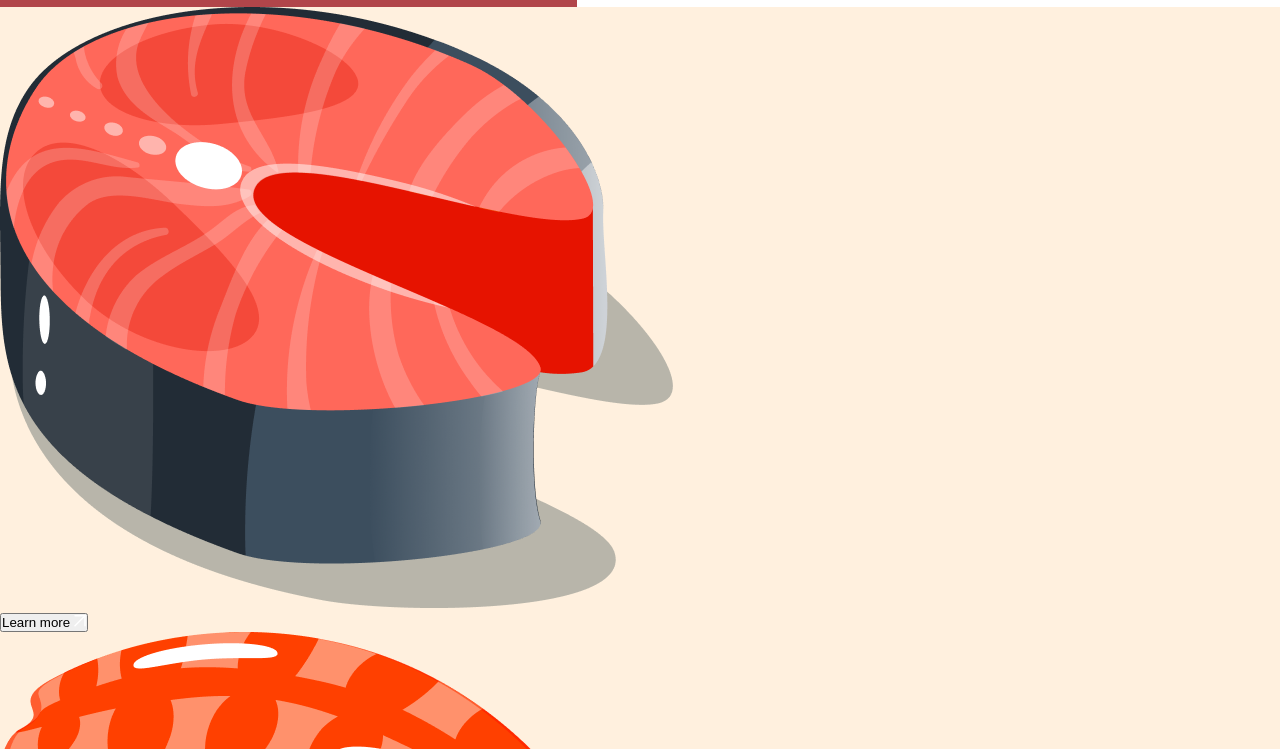
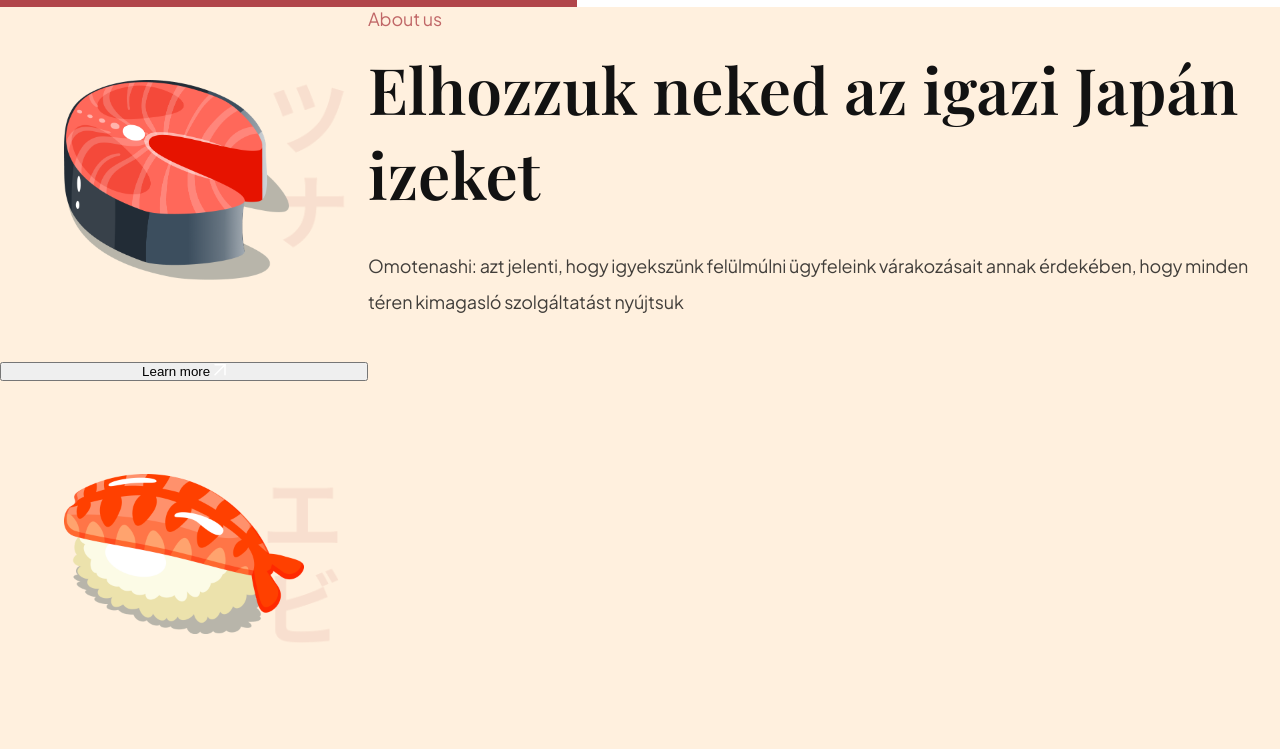
Before and after one commit to BodaBen/sushimushi, a website built with Vite: page index.html in a window 1280 px wide. Shown: the part 791-1540 px from the top of the page. After the commit the page ends 1518 px from the top, so only its background shows below. Built offline with nearby package versions, Linux system fonts and the light colour scheme.

Commit message:
Fixed about.css import, worked on about section css styling

```diff
--- a/CSS/sections/about.css
+++ b/CSS/sections/about.css
@@ -29,5 +29,19 @@
 .about-us__image-sushi3 {
   border-bottom: 8px solid var(--color-creamson);
 
-  background-image: url;
+  background-image: url("../../assets/about_bg1.png");
 }
+
+.about-us__image-sushi2 {
+  background-image: url("../../assets/about_bg2.png");
+}
+
+.about-us__image-sushi3 img {
+  width: 225px;
+  height: 200px;
+}
+
+.about-us__image-sushi2 img {
+  width: 240px;
+  height: 160px;
+}
--- a/CSS/style.css
+++ b/CSS/style.css
@@ -4,8 +4,8 @@
 /* other css file imports */
 @import url("sections/header.css");
 @import url("sections/hero.css");
-/* @import url("CSS/about.css");
-@import url("CSS/popular.css");
+@import url("sections/about.css");
+/* @import url("CSS/popular.css");
 @import url("CSS/trending.css");
 @import url("CSS/subscribe.css");
 @import url("CSS/footer.css");*/
```
